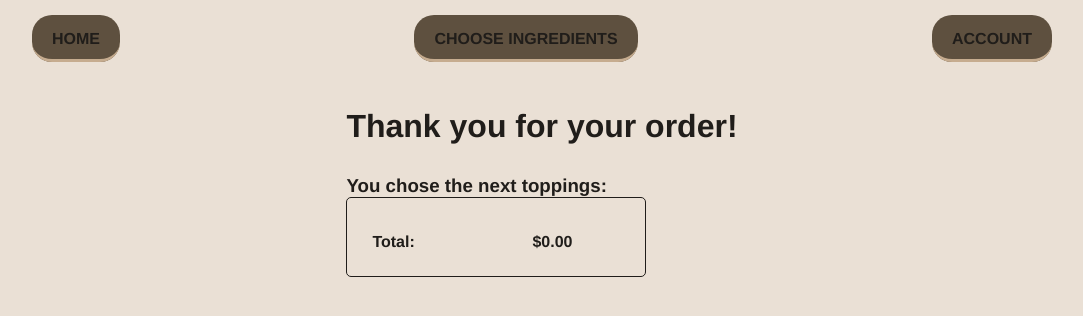
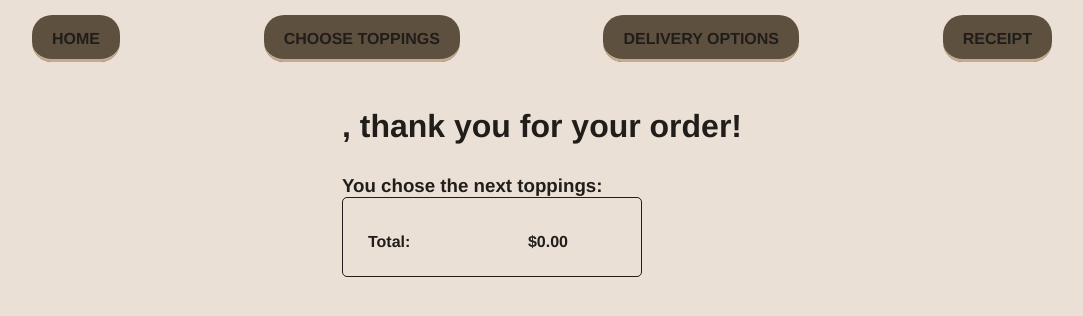
Before and after one commit to IuliiaBazhutina/Pizza_Order_App, a Next.js app: page /review in a window 1280 px wide. Shown: the top 316 px of the page, without its empty margins (98-1181 px from the left). Built offline with nearby package versions, Linux system fonts and the light colour scheme.

Commit message:
created UserContext component, updated nav

```diff
--- a/components/Nav.js
+++ b/components/Nav.js
@@ -9,10 +9,13 @@ const Nav = () => {
           <span>Home</span>
         </Link>
         <Link href="./ingredients">
-          <span>Choose ingredients</span>
+          <span>Choose toppings</span>
+        </Link>
+        <Link href="./delivery">
+          <span>Delivery options</span>
         </Link>
         <Link href="./review">
-          <span>Account</span>
+          <span>Receipt</span>
         </Link>
       </div>
     </nav>
--- /dev/null
+++ b/components/UserContext.js
@@ -0,0 +1,23 @@
+import { createContext, useContext, useState } from "react";
+
+export const UserContext = createContext();
+
+export const UserContextProvider = ({ children }) => {
+  const [name, setName] = useState("");
+  const [email, setEmail] = useState("");
+
+  return (
+    <UserContext.Provider
+      value={{
+        name,
+        setName,
+        email,
+        setEmail
+      }}>
+      {children}
+    </UserContext.Provider>
+  );
+};
+
+// Hook to use the user info context
+// export const useUserContext = () => useContext(UserContext);
--- a/components/form_login.js
+++ b/components/form_login.js
@@ -1,32 +1,35 @@
-import { createContext, useState } from "react";
+import { useContext, useState } from "react";
 import styles from "@/styles/Login.module.css";
 import { useRouter } from 'next/router';
+import { UserContext, useUserContext } from "./UserContext";
 
-export const UserContext = createContext();
+
 
 function LogIn({ children }) {
-  const [name, setName] = useState("");
-  const [email, setEmail] = useState("");
+  // const [name, setName] = useState("");
+  // const [email, setEmail] = useState("");
   const [message, setMessage] = useState("");
   const [isLoggedIn, setIsLoggedIn] = useState(false);
 
+const { name, email, setName, setEmail } = useContext(UserContext);
+
   const router = useRouter();
 
-  const nameValidation = (name) => {
-    if (name) {
-      setName(name);
+  const nameValidation = (uname) => {
+    if (uname) {
+      setName(uname);
       setMessage("");
     } else {
       setMessage("Please enter your name");
     }
   };
 
-  const emailValidation = (email) => {
+  const emailValidation = (uemail) => {
     const emailRegex = /^[a-zA-Z0-9._-]+@[a-zA-Z0-9.-]+\.[a-zA-Z]{2,6}$/;
-    if (email && emailRegex.test(email)) {
-      setEmail(email);
+    if (emailRegex.test(uemail)) {
+      setEmail(uemail);
       setMessage("");
-    } else if (email == "") {
+    } else if (uemail == "") {
       setMessage("Please enter your email");
     } else {
       setMessage("Please enter valid email");
@@ -63,10 +66,10 @@ function LogIn({ children }) {
             <h2>Login</h2>
             <form onSubmit={handleLogin} id="form" className={styles.form}>
               <label>Name</label>
-              <input type="text" onBlur={(e) => nameValidation(e.target.value)} />
+              <input type="text" onChange={(e) => nameValidation(e.target.value)} />
 
               <label>Email</label>
-              <input type="email" onBlur={(e) => emailValidation(e.target.value)} />
+              <input type="email" onChange={(e) => emailValidation(e.target.value)} />
 
               <button type="submit">Log In</button>
             </form>
@@ -74,15 +77,15 @@ function LogIn({ children }) {
           </div>
         </div>
       )}
-      {/* renders only if user is logged in */}
+      {/* renders only if user is logged in
       {isLoggedIn && (
         <div className={styles.welcome}>
           <h2>Welcome, {name}!</h2>
           <button onClick={(e) => setIsLoggedIn(!isLoggedIn)}>Logout</button>
         </div>
-      )}
+      )} */}
 
-      <UserContext.Provider value={{ name, email }}>{children}</UserContext.Provider>
+      {/* <UserContext.Provider value={{ name, email }}>{children}</UserContext.Provider> */}
     </div>
   );
 }
--- a/pages/ingredients.js
+++ b/pages/ingredients.js
@@ -1,13 +1,13 @@
 import List from "@/components/list";
 import { useContext, useState } from "react";
-import { UserContext } from "@/components/form_login";
 import Oven from "@/components/oven";
 import styles from "@/styles/List.module.css";
 import { PizzaProvider, PizzaContext, usePizza } from "@/components/PizzaContext";
+import {UserContext} from "@/components/UserContext"
 
 export default function Home() {
     const { selectedToppings } = usePizza();
-
+    const {name} = useContext(UserContext);
 
   return (
     // <PizzaProvider>
@@ -16,7 +16,7 @@ export default function Home() {
     <div>
       <div style={{ margin: "30px 0", width: "100%", textAlign: "center" }}>
         <h2 style={{ marginBottom: "10px" }}>Make Your Pizza</h2>
-        <p>Please select the ingredients you'd like on your pizza.</p>
+        <p>{name}, please select the ingredients you'd like on your pizza.</p>
       </div>
       <div className={styles.listOven}>
         <List />
--- a/pages/review.js
+++ b/pages/review.js
@@ -3,11 +3,13 @@ import { createContext, useState, useContext } from "react";
 import { PizzaProvider } from "@/components/PizzaContext";
 import { useRouter } from 'next/router';
 import styles from "@/styles/review.module.css";
+import {UserContext} from "@/components/UserContext"
 
 export default function Account() {
 
   const { selectedToppings } = useContext(PizzaContext);
 
+  const {name} = useContext(UserContext);
 
   const { calculateTotal } = useContext(PizzaContext); // Access the function from context
 
@@ -18,14 +20,10 @@ export default function Account() {
   const router = useRouter();
   const { data } = router.query;
 
-  // filter to select specific toppings by id
-  // for setting default selections and proper layering
-
-
   return (
 
     <div>
-      <h1>Thank you for your order!</h1>
+      <h1>{name}, thank you for your order!</h1>
 
       <h3 style={{ marginTop: '30px' }}>You chose the next toppings:</h3>
 
```
Also changed, not shown: components/form_delivery.js (+14 -12 lines), pages/_app.js (+7 -2 lines).
